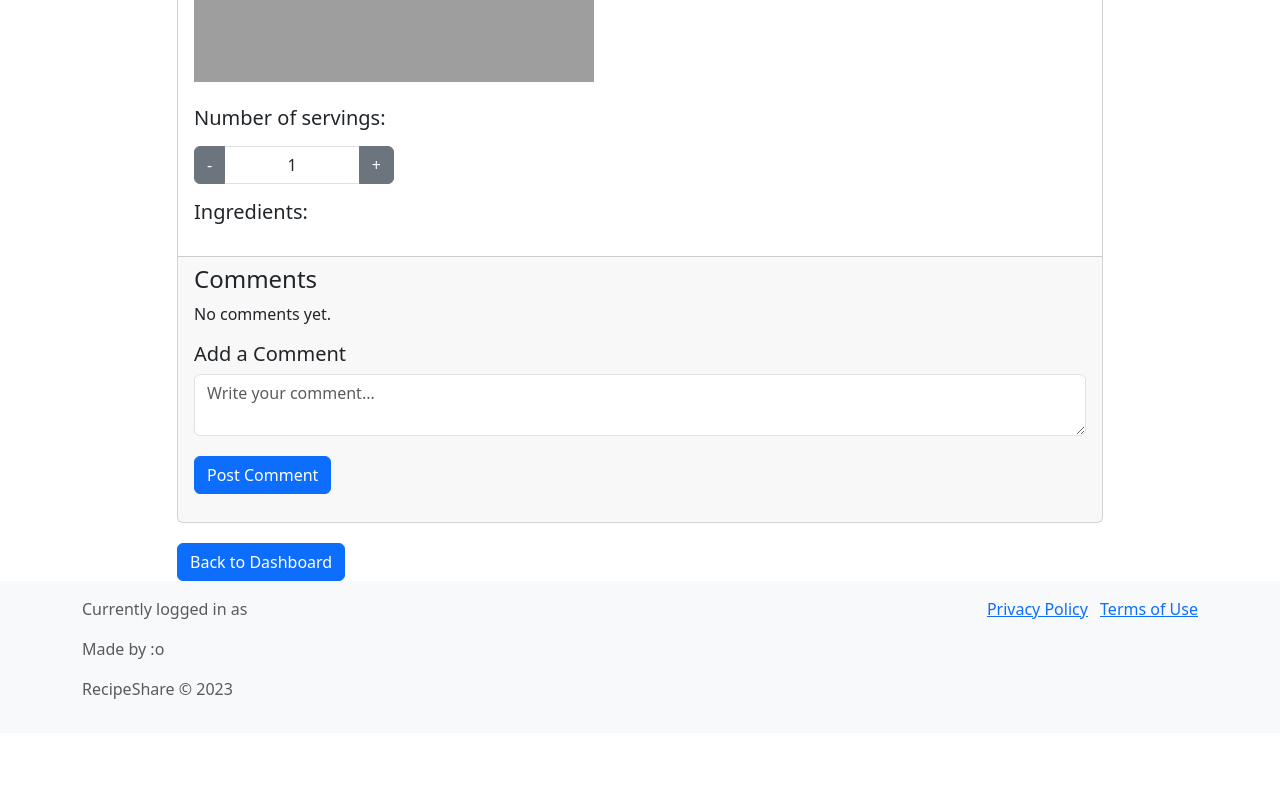
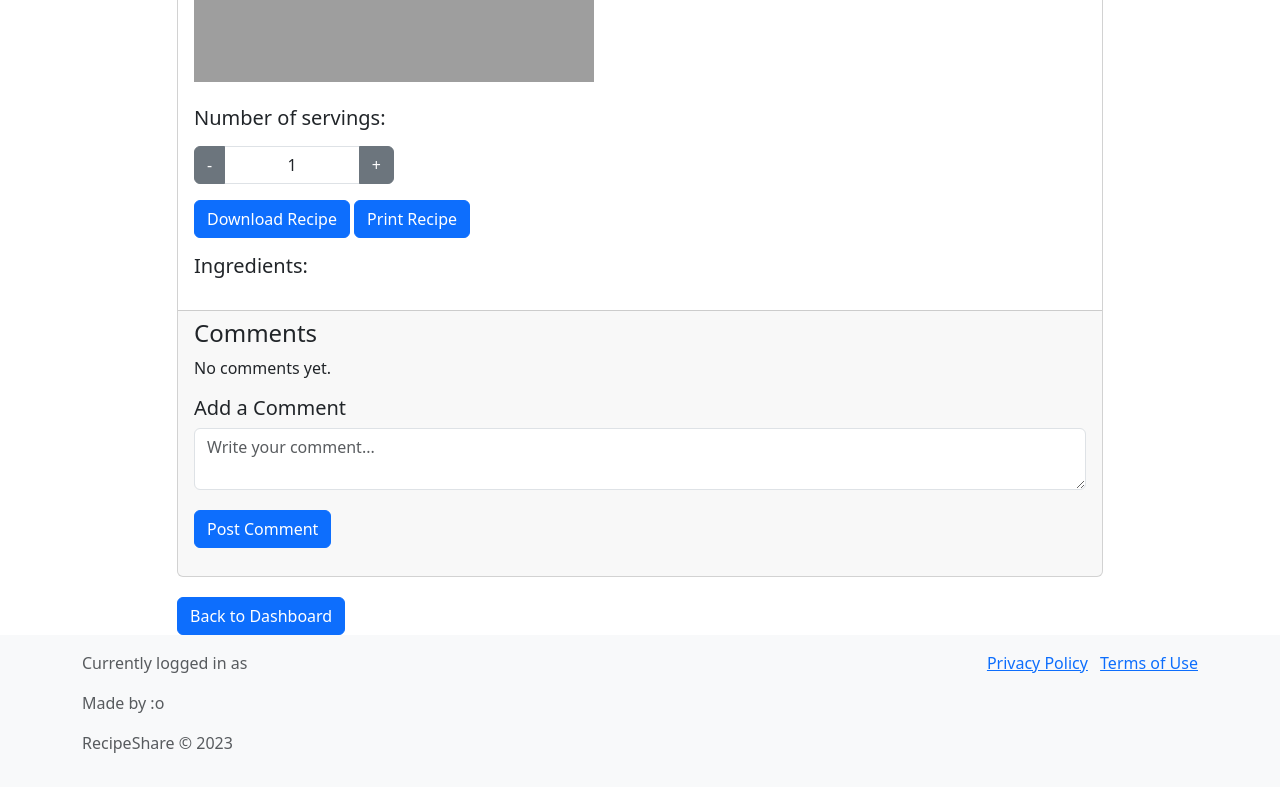
Before and after one commit to Bernard-LTW/CompSci_IA, a Flask app: template Code/templates/recipe.html in a window 1280 px wide. Shown: the part 426-1213 px from the top of the page. Before the commit the page ends 1125 px from the top, so only its background shows below. Run offline with Flask 3, Linux system fonts and the light colour scheme; the template is opened without the code that fills it, so the values that code supplies are empty; grey boxes are pictures that could not be loaded.

Commit message:
fixed a lot...

```diff
--- a/Code/app.py
+++ b/Code/app.py
@@ -1,8 +1,9 @@
 import json
 import os
 import time
-from flask import Flask, render_template, request, redirect, url_for, flash, session, send_from_directory
-
+import pdfkit
+from flask import Flask, render_template, request, redirect, url_for, flash, session, send_from_directory, make_response
+from weasyprint import HTML
 from Code.db_models import Users
 from db_manager import DBHandler
 from token_management import create_token, check_token, get_username_from_token
@@ -117,7 +118,7 @@
                 }
                 for ingredient_name, ingredient_amount, need_description in ingredients
             ]
-            ingredients_json = json.dumps(ingredients_dict_list)
+            #ingredients_json = json.dumps(ingredients_dict_list)
 
             uploaded_file = request.files.get('uploaded_image')
 
@@ -133,7 +134,7 @@
                     return "Invalid file type.", 400
             else:
                 unique_filename = "No file"
-            db.create_post(title, content, ingredients_json, unique_filename,token)
+            db.create_post(title, content, ingredients_dict_list, unique_filename,token)
             return redirect(url_for('dashboard'))
 
         elif request.method == 'GET':
@@ -156,7 +157,8 @@
         recipe_data = db.get_one_post(recipe_id)
         if recipe_data:
             recipe_details = recipe_data[0]
-            temp_ingredients = json.loads(recipe_details.ingredients)
+            temp_ingredients = recipe_data[2]
+            print(temp_ingredients)
             comments = db.get_comments_for_recipe(recipe_id)
             #append username to comments
             return render_template('recipe.html', title='Recipe', recipe=recipe_details, ingredients=temp_ingredients, poster_username=recipe_data[1], comments=comments, username=username)
@@ -205,6 +207,25 @@
         return render_template('profile.html', title='Profile', username=username, posts=posts)
     return redirect(url_for('login'))
 
+@app.route("/recipe/download/<int:recipe_id>/<int:servings>", methods=["GET", "POST"])
+def download(recipe_id, servings):
+    token = session.get('token')
+    if token and check_token(token):
+        recipe_data = db.get_one_post(recipe_id)
+        if recipe_data:
+            recipe_details = recipe_data[0]
+            temp_ingredients = recipe_data[2]
+            comments = db.get_comments_for_recipe(recipe_id)
+            rendered = render_template('recipe.html', title='Recipe', recipe=recipe_details, ingredients=temp_ingredients, poster_username=recipe_data[1], comments=comments)
+            #pdf = pdfkit.from_string(rendered, False, options={'enable-local-file-access': ""})
+            pdf = HTML(string=rendered).write_pdf()
+            response = make_response(pdf)
+            response.headers['Content-Type'] = 'application/pdf'
+            response.headers['Content-Disposition'] = 'attachment; filename=output.pdf'
+            return response
+        else:
+            return "Recipe not found", 404
+    return redirect(url_for('login'))
 
 if __name__ == '__main__':
     db = DBHandler("sqlite:///Code/recipe.sqlite")
--- a/Code/db_init.py
+++ b/Code/db_init.py
@@ -1,5 +1,5 @@
 import sqlalchemy as db
-from db_models import Base, Users, Recipe, Comments
+from db_models import Base, Users, Recipe, Comments, Ingredients
 from sqlalchemy.orm import sessionmaker
 from sqlalchemy.orm import Session
 from db_manager import DBHandler
--- a/Code/templates/recipe.html
+++ b/Code/templates/recipe.html
@@ -114,7 +114,7 @@
                             - {{ recipe.datetime_posted.strftime('%Y-%m-%d %H:%M') }}</h6>
 
                         <!-- Display the recipe image -->
-                        <img src="/uploads/{{ recipe.image }}" alt="{{ recipe.name }}" class="img-fluid mb-2"
+                        <img src="http://127.0.0.1:2080/uploads/{{ recipe.image }}" alt="{{ recipe.name }}" class="img-fluid mb-2"
                              style="max-width: 100%; max-height: 300px;">
 
                         <div class="mb-3">
@@ -126,6 +126,8 @@
                                        class="form-control text-center">
                                 <button class="btn btn-secondary" type="button" id="plusButton">+</button>
                             </div>
+                            <a href="/recipe/download/{{ recipe.id }}/1"><button class="btn btn-primary" type="button" id="downloadRecipe">Download Recipe</button></a>
+                            <button class="btn btn-primary" type="button" onclick="window.print()">Print Recipe</button>
                         </div>
 
                         <!-- Ingredients list -->
```
Also changed, not shown: Code/db_manager.py (+9 -4 lines), Code/db_models.py (+13 -1 lines), temp.md (added, +9 -0 lines), Assets/RecipeShare_ER.jpeg (deleted), Assets/RecipeShare_ER2.jpeg (added), Assets/RecipeShare_IngredientsTable.jpg (added), Assets/RecipeShare_RecipeTable.jpg (deleted), Assets/RecipeShare_RecipeTablev2.jpg (added), Assets/RecipeShare_UMLv1.jpeg (deleted), Assets/RecipeShare_UMLv2.jpeg (added), Assets/SysD.jpeg (deleted), Assets/SysD2.jpeg (added), Code/recipe.sqlite, README.md.
